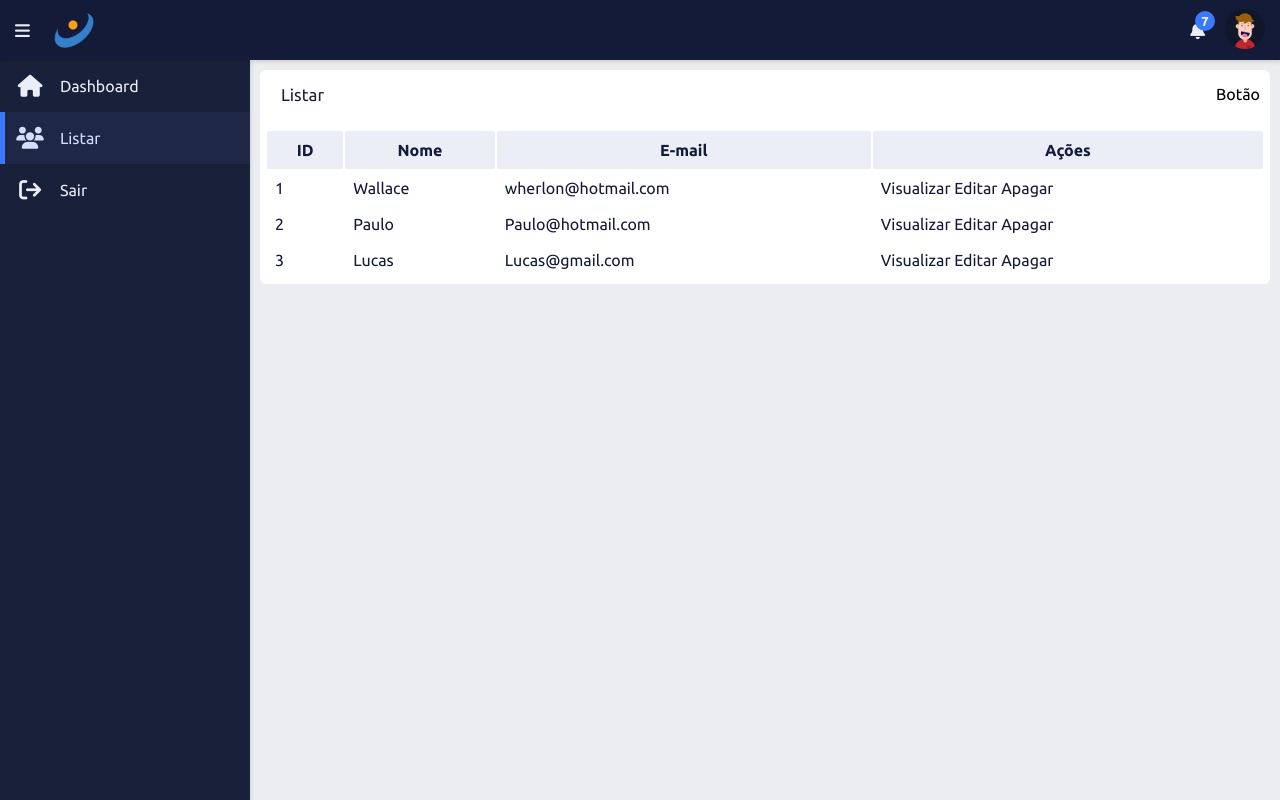
After one commit to WallaceHerlon/udemy-desenvolvimento-web, a PHP site: page /listar.html in a window 1280 px wide. The commit adds this page. Run offline with PHP 8.4, Linux system fonts and the light colour scheme.

Commit message:
Projeto 02: sistema administrativo - Tela listar o registro e CSS

```diff
--- a/projetos/02_sistema_administrativo/css/adm.css
+++ b/projetos/02_sistema_administrativo/css/adm.css
@@ -13,6 +13,7 @@
     --bg-color: #ecedf0;
     --second-color: #f1f1f1;
     --third-color: #9fa7bd;
+    --fourth-color: #fff;
     --main-bg-color: #192039;
     --second-bg-color: #1e2746;
     --third-bg-color: #3a7afe;
@@ -306,3 +307,39 @@ body {
     }
 }
 /* Fim dashboard */
+
+/* Inicio listar */
+.row .top-list {
+    width: 100%;
+    overflow: hidden;
+}
+
+.top-list .title-content {
+    float: left;
+    color: var(--main-bg-color);
+    padding: 10px 16px;
+    font-size: 17px;
+}
+
+.top-list .top-list-right {
+    padding: 10px 5px 5px 0;
+    float: right;
+}
+
+.table-list {
+    margin-top: 15px;
+    width: 100%;
+}
+
+.table-list .list-head .list-head-content {
+    background-color: var(--main-color);
+    color: var(--fourth-bg-color);
+    padding: 10px;
+}
+
+.table-list .list-body .list-body-content {
+    background-color: var(--fourth-color);
+    color: var(--fourth-bg-color);
+    padding: 8px;
+}
+/* Fim listar */
--- /dev/null
+++ b/projetos/02_sistema_administrativo/listar.html
@@ -0,0 +1,133 @@
+<!DOCTYPE html>
+<html lang="pt-br">
+
+<head>
+    <meta charset="UTF-8">
+    <meta http-equiv="X-UA-Compatible" content="IE=edge">
+    <meta name="viewport" content="width=device-width, initial-scale=1.0">
+    <link rel="shortcut icon" href="./img/icon/favicon.ico" type="image/x-icon">
+    <link rel="stylesheet" href="https://cdnjs.cloudflare.com/ajax/libs/font-awesome/6.2.1/css/all.min.css">
+    <link rel="stylesheet" href="./css/adm.css">
+    <title>Adm</title>
+</head>
+
+<body>
+    <!-- Inicio Navbar -->
+    <nav class="navbar">
+        <div class="navbar-content">
+            <div class="bars">
+                <i class="fa-solid fa-bars"></i>
+            </div>
+            <img src="./img/logo/logo.png" alt="Logo" class="logo" width="40">
+        </div>
+
+        <div class="navbar-content">
+            <div class="notification">
+                <i class="fa-solid fa-bell"></i>
+                <span class="number">7</span>
+                <div class="dropdown-menu">
+                    <div class="dropdown-content">
+                        <li>
+                            <img src="./img/users/user.jpg" alt="Usuario" width="40">
+                            <div class="text">
+                                Fusce ut leo pretium, luctus elit id, vulputate lectus.
+                            </div>
+                        </li>
+                        <li>
+                            <img src="./img/users/user.jpg" alt="Usuario" width="40">
+                            <div class="text">
+                                Fusce ut leo pretium, luctus elit id, vulputate lectus.
+                            </div>
+                        </li>
+                    </div>
+                </div>
+            </div>
+
+            <div class="avatar">
+                <img src="./img/users/user.jpg" alt="Usuario" width="40">
+                <div class="dropdown-menu setting">
+                    <div class="item">
+                        <span class="fa-solid fa-user"></span> Perfil
+                    </div>
+                    <div class="item">
+                        <span class="fa-solid fa-gear"></span> Configuração
+                    </div>
+                    <div class="item">
+                        <span class="fa-solid fa-arrow-right-from-bracket"></span> Sair
+                    </div>
+                </div>
+            </div>
+        </div>
+    </nav>
+    <!-- Fim Navbar -->
+
+    <!-- Inicio Conteudo -->
+    <div class="content">
+        <!-- Inicio da Sidebar -->
+        <div class="sidebar">
+            <a href="index.html" class="sidebar-nav">
+                <i class="icon fa-solid fa-house"></i>
+                <span>Dashboard</span>
+            </a>
+            <a href="listar.html" class="sidebar-nav  active">
+                <i class="icon fa-solid fa-users"></i>
+                <span>Listar</span>
+            </a>
+            <a href="login.html" class="sidebar-nav">
+                <i class="icon fa-solid fa-arrow-right-from-bracket"></i>
+                <span>Sair</span>
+            </a>
+
+        </div>
+        <!-- Fim da Sidebar -->
+        <!-- Inicio do conteudo do administrativo -->
+        <div class="wrapper">
+            <div class="row">
+                <div class="top-list">
+                    <span class="title-content">Listar</span>
+                    <div class="top-list-right">
+                        Botão
+                    </div>
+                </div>
+                <table class="table-list">
+                    <thead class="list-head">
+                        <tr>
+                            <th class="list-head-content">ID</th>
+                            <th class="list-head-content">Nome</th>
+                            <th class="list-head-content">E-mail</th>
+                            <th class="list-head-content">Ações</th>
+                        </tr>
+                    </thead>
+                    <tbody class="list-body">
+                        <tr>
+                            <td class="list-body-content">1</td>
+                            <td class="list-body-content">Wallace</td>
+                            <td class="list-body-content">wherlon@hotmail.com</td>
+                            <td class="list-body-content">Visualizar Editar Apagar</td>
+                        </tr>
+                        <tr>
+                            <td class="list-body-content">2</td>
+                            <td class="list-body-content">Paulo</td>
+                            <td class="list-body-content">Paulo@hotmail.com</td>
+                            <td class="list-body-content">Visualizar Editar Apagar</td>
+                        </tr>
+                        <tr>
+                            <td class="list-body-content">3</td>
+                            <td class="list-body-content">Lucas</td>
+                            <td class="list-body-content">Lucas@gmail.com</td>
+                            <td class="list-body-content">Visualizar Editar Apagar</td>
+                        </tr>
+                    </tbody>
+                </table>
+            </div>
+        </div>
+        <!-- Fim do conteudo do administrativo -->
+    </div>
+    <!-- Fim Conteudo -->
+
+    <!--  -->
+
+    <script src="./js/adm.js"></script>
+</body>
+
+</html>
```
